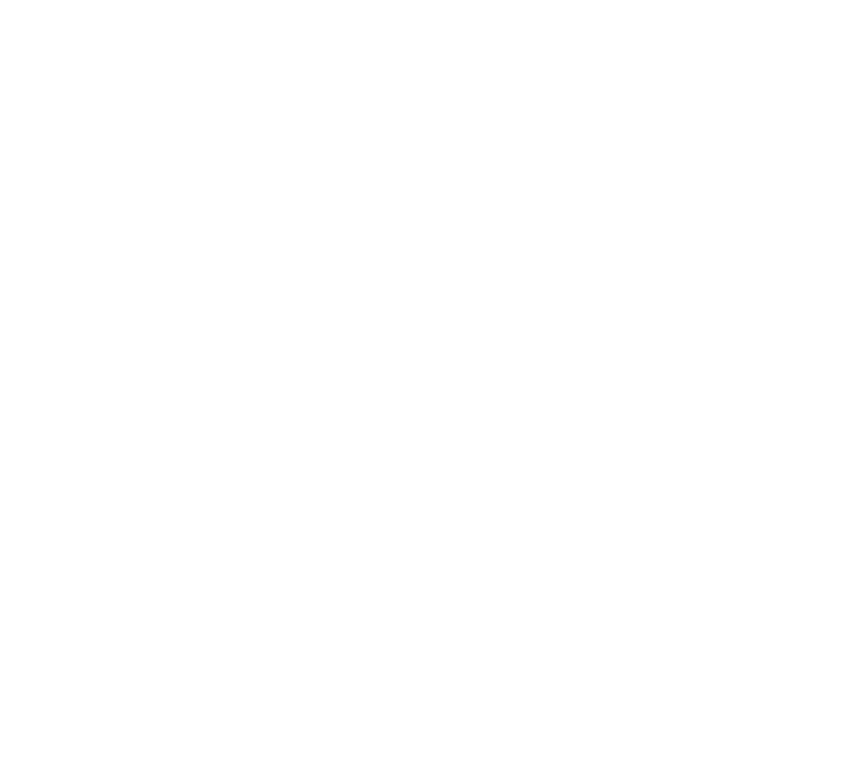
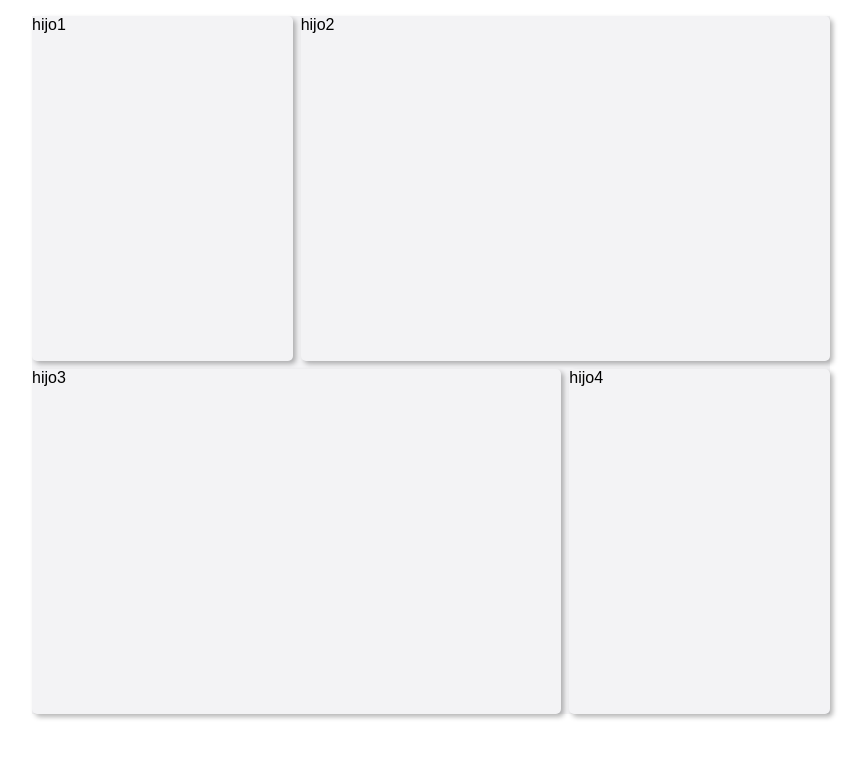
Before and after one commit to Sh4un221/practicaGrid, a plain HTML site: page index.html in a window 1280 px wide. Shown: the whole page, without its empty margins (209-1075 px from the left). Drawn offline with Linux system fonts and the light colour scheme.

Commit message:
feat: :construction: Work in progress.

```diff
--- a/css/style.css
+++ b/css/style.css
@@ -1,5 +1,52 @@
-*{
+@import url(variables.css);
+* {
     margin: 0;
     padding: 0;
     box-sizing: border-box;
+    font-family: Arial, Helvetica, sans-serif;
 }
+
+.container {
+    display: grid;
+    grid-template-columns: repeat(3,1fr);
+    grid-template-rows:repeat(4,1fr);
+    grid-gap:8px;
+    width: 800px;
+    height: 700px;
+    background: var(--color-primary);
+    border: 1px solid var(--color-secundary);
+    margin: 15px auto;
+}
+.container div{
+    box-shadow: 3px 3px 5px var(--color-transparencia);
+    border-radius: 5px;
+}
+.item__1 {
+    /* background: red; */
+    display: grid;
+    grid-row:1/3;
+}
+.item__2 {
+    /* background: blue; */
+    grid-row: 1/3;
+    grid-column: 2/4;
+}
+.item__3 {
+    /* background: violet; */
+    grid-row: 3/5;
+    grid-column: 1/3;
+}
+.item__4 {
+    /* background: green; */
+    grid-row: 3/5;
+}
+@media(width<380px){
+    .container{
+        grid-template-columns: 1fr;
+        grid-template-rows: repeat(4,1fr);
+    }
+    .container div {
+        grid-column: auto;
+        grid-row: auto;
+    }
+}
--- /dev/null
+++ b/css/variables.css
@@ -0,0 +1,7 @@
+
+
+:root {
+    --color-primary: #f3f3f5;
+    --color-secundary: #fff;
+    --color-transparencia: rgba(0, 0, 0, 0.287)
+}
--- a/index.html
+++ b/index.html
@@ -1,12 +1,21 @@
 <!DOCTYPE html>
 <html lang="en">
+
 <head>
     <meta charset="UTF-8">
     <meta name="viewport" content="width=device-width, initial-scale=1.0">
     <title>Document</title>
     <link rel="stylesheet" href="css/style.css">
 </head>
+
 <body>
+    <article class="container">
+        <!-- .item${hijo1}*4  Crea rapido divs con clase del nombre que se desee-->
+        <div class="item__1">hijo1</div>
+        <div class="item__2">hijo2</div>
+        <div class="item__3">hijo3</div>
+        <div class="item__4">hijo4</div>
+    </article>
+</body>
 
-</body>
 </html>
```
